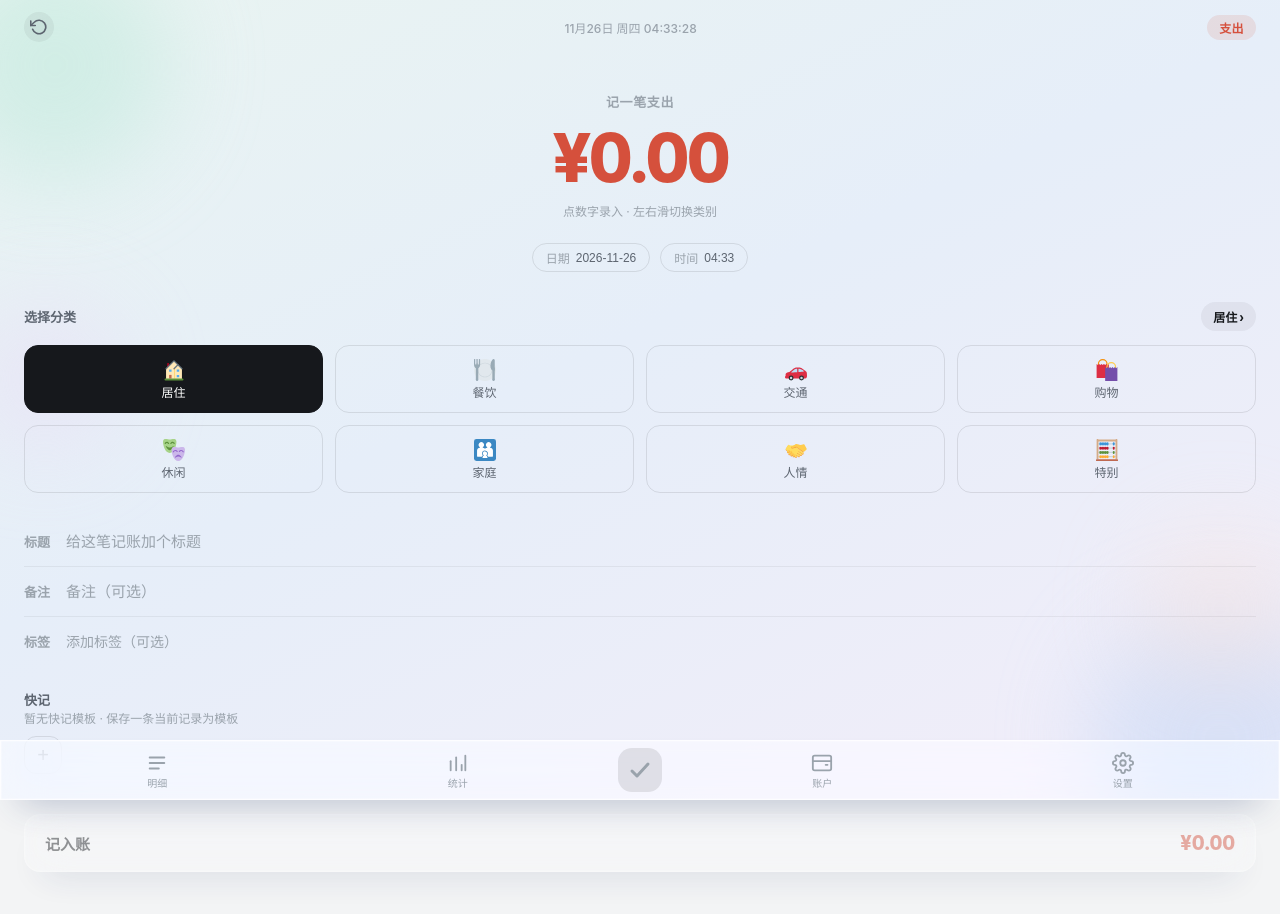
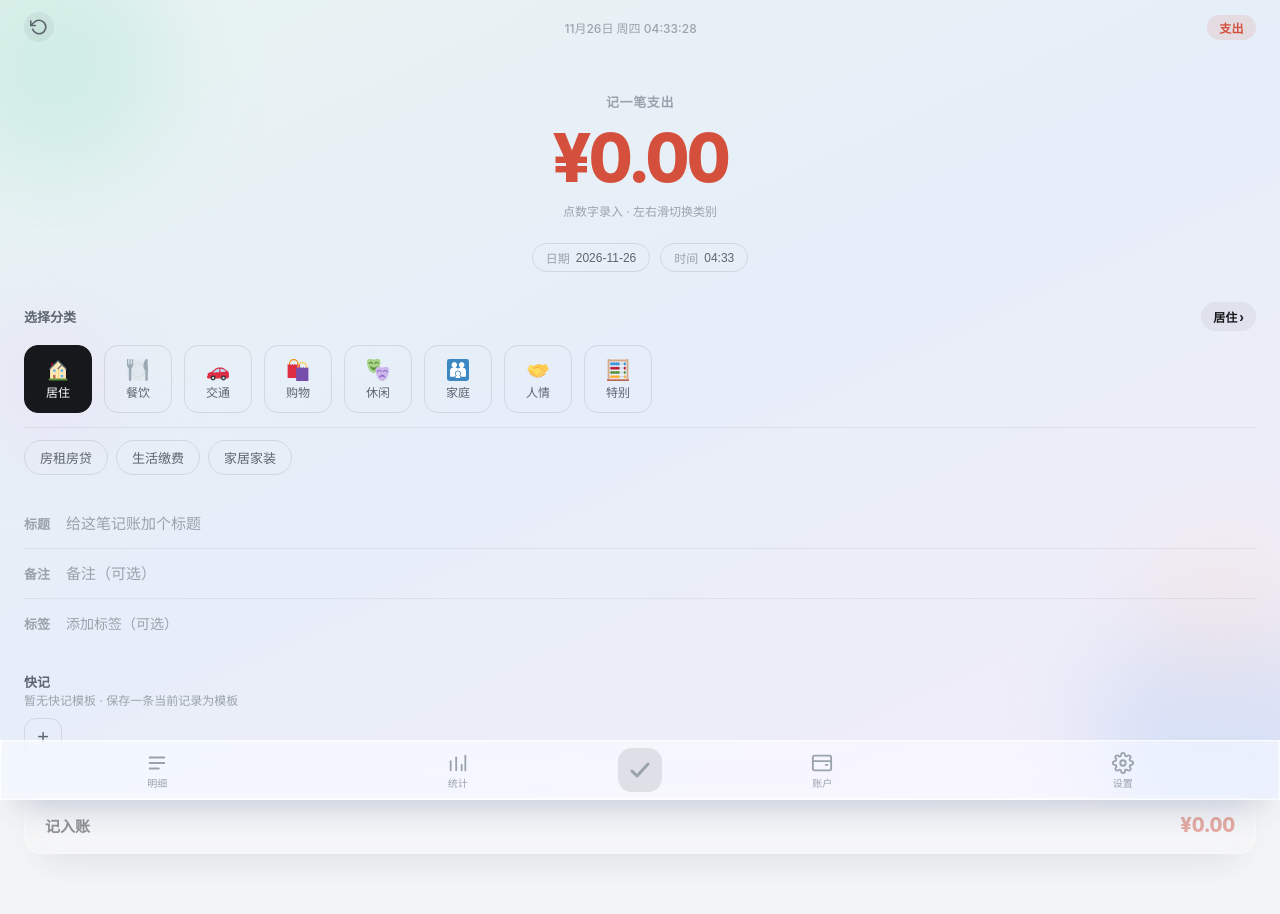
Before and after one commit to heart14/money-book-pwa, a Vue app: page /booking in a window 1280 px wide. Both pictures are taken after a click on the button "居住". Shown: the top 914 px of the page. Built offline with nearby package versions, Linux system fonts and the light colour scheme.

Commit message:
feat(ui): 记账页分类改单行横向滚动并就地展开二级，隔离该区域滑动以不切收支

```diff
--- a/src/pages/booking/BookingPage.vue
+++ b/src/pages/booking/BookingPage.vue
@@ -35,8 +35,8 @@
         <button class="bk-dt-picker" @click="timePickerOpen = true"><span class="bk-dt-tag">时间</span>{{ selectedTime }}</button>
       </div>
 
-      <!-- 分类触发区：沉浸式网格，点开底部半屏九宫格 -->
-      <section class="bk-cat-zone">
+      <!-- 分类触发区：一级横向滚动 + 就地展开二级，右下为完整可选入口 -->
+      <section class="bk-cat-zone bk-swipe-guard">
         <div class="bk-label-row">
           <span class="bk-label">选择分类</span>
           <button class="bk-open-btn" @click="sheetOpen = true">{{ selName || '展开九宫格' }}<i>›</i></button>
@@ -46,17 +46,29 @@
             v-for="p in parents"
             :key="p.id!"
             class="bk-tile"
-            :class="{ sel: selParent === p.id && selChild == null }"
-            @click="quickPick(p)"
+            :class="{ sel: selParent === p.id, expanded: expandedParent === p.id }"
+            @click="toggleParent(p)"
           >
             <span class="bk-tile-icon"><TwemojiIcon :emoji="p.icon" /></span>
             <span class="bk-tile-name">{{ p.name }}</span>
           </button>
         </div>
+        <!-- 就地展开某级的二级分类 -->
+        <Transition name="bk-expand">
+          <div v-if="expandedParent != null && expandedChildren.length" class="bk-expand-chips">
+            <button
+              v-for="c in expandedChildren"
+              :key="c.id!"
+              class="bk-expand-chip"
+              :class="{ on: selChild === c.id }"
+              @click="pickChildInline(c)"
+            >{{ c.name }}</button>
+          </div>
+        </Transition>
       </section>
 
       <!-- 标题 / 备注 / 标签 / 快记：沉浸折叠区 -->
-      <section class="bk-fields">
+      <section class="bk-fields bk-swipe-guard">
         <div class="bk-field">
           <span class="bk-field-tag">标题</span>
           <input v-model="title" class="bk-input" placeholder="给这笔记账加个标题" maxlength="100" />
@@ -242,6 +254,8 @@ onUnmounted(() => { stopSecondsTimer(); document.removeEventListener('visibility
 let startX = 0
 function onTouchStart(e: TouchEvent) { startX = e.touches[0].clientX }
 function onTouchEnd(e: TouchEvent) {
+  // 分类/字段区域内的横向手势交给该区域的横向滚动处理，不触发收支切换
+  if ((e.target as HTMLElement | null)?.closest?.('.bk-swipe-guard')) return
   const dx = e.changedTouches[0].clientX - startX
   const abs = Math.abs(dx)
   if (abs < 60) return
@@ -309,6 +323,13 @@ const childrenRows = computed<Category[]>(() => {
   const p = selParent.value
   return p == null ? [] : categoryStore.getChildren(p)
 })
+
+// ── 就地展开二级（一级横向项点击展开/收起）──
+const expandedParent = ref<number | null>(null)
+const expandedChildren = computed<Category[]>(() => {
+  const p = expandedParent.value
+  return p == null ? [] : categoryStore.getChildren(p)
+})
 const selName = computed(() => {
   const id = selectedCategoryId.value
   if (id == null) return ''
@@ -322,6 +343,22 @@ function quickPick(p: Category) {
   const kids = categoryStore.getChildren(pid)
   if (kids.length === 1) selectedCategoryId.value = kids[0].id!
   else selectedCategoryId.value = pid
+}
+function toggleParent(p: Category) {
+  const pid = p.id!
+  const kids = categoryStore.getChildren(pid)
+  // 含多个二级 → 选中该一级并就地展开其子分类；仅 0 或 1 子类 → 直接选中该级
+  if (kids.length > 1) {
+    selectedCategoryId.value = pid
+    expandedParent.value = expandedParent.value === pid ? null : pid
+    return
+  }
+  expandedParent.value = null
+  quickPick(p)
+}
+function pickChildInline(c: Category) {
+  selectedCategoryId.value = c.id!
+  expandedParent.value = null
 }
 function pickParent(p: Category) {
   quickPick(p)
@@ -550,13 +587,24 @@ watch(() => uiStore.bookingSaveTrigger, () => {
 .bk-open-btn { border: none; background: var(--act-bg); font-size: var(--fs-small); font-weight: 600; color: var(--ink); cursor: pointer; display: inline-flex; align-items: center; gap: 2px; padding: 6px 12px; border-radius: 999px; }
 .bk-open-btn i { font-style: normal; font-size: var(--fs-body); }
 
-.bk-prev-grid { display: grid; grid-template-columns: repeat(4, 1fr); gap: 12px; }
-.bk-tile { display: flex; flex-direction: column; align-items: center; gap: 6px; padding: 12px 0; background: none; border: 1px solid var(--line); border-radius: 14px; cursor: pointer; transition: transform 0.12s, background 0.15s; }
+.bk-prev-grid { display: flex; gap: 12px; overflow-x: auto; padding-bottom: 2px; scrollbar-width: none; -webkit-overflow-scrolling: touch; }
+.bk-prev-grid::-webkit-scrollbar { display: none; }
+.bk-tile { flex: 0 0 auto; display: flex; flex-direction: column; align-items: center; gap: 6px; padding: 12px 10px; min-width: 68px; background: none; border: 1px solid var(--line); border-radius: 14px; cursor: pointer; transition: transform 0.12s, background 0.15s; }
 .bk-tile:active { transform: scale(0.95); }
 .bk-tile-icon { font-size: var(--fs-hero); line-height: 1; }
-.bk-tile-name { font-size: var(--fs-small); color: var(--ink2); font-weight: 500; line-height: 1.1; }
+.bk-tile-name { font-size: var(--fs-small); color: var(--ink2); font-weight: 500; line-height: 1.1; white-space: nowrap; }
 .bk-tile.sel { background: var(--accent); border-color: var(--accent); }
 .bk-tile.sel .bk-tile-name { color: var(--accent-fg); }
+.bk-tile.expanded { border-color: var(--accent); }
+
+/* 就地展开的二级 chips */
+.bk-expand-chips { display: flex; flex-wrap: wrap; gap: 8px; margin-top: 12px; padding-top: 12px; border-top: 1px solid var(--line-soft); }
+.bk-expand-chip { padding: 7px 15px; border: 1px solid var(--line); border-radius: 999px; background: none; font-size: var(--fs-ui); color: var(--ink2); cursor: pointer; }
+.bk-expand-chip:active { background: var(--act-bg); }
+.bk-expand-chip.on { background: var(--accent); border-color: var(--accent); color: var(--accent-fg); }
+
+.bk-expand-enter-active, .bk-expand-leave-active { transition: opacity 0.18s ease, transform 0.18s ease; transform-origin: top; }
+.bk-expand-enter-from, .bk-expand-leave-to { opacity: 0; transform: translateY(-6px); }
 
 /* 输入折叠区 */
 .bk-fields { margin-bottom: 24px; }
```
